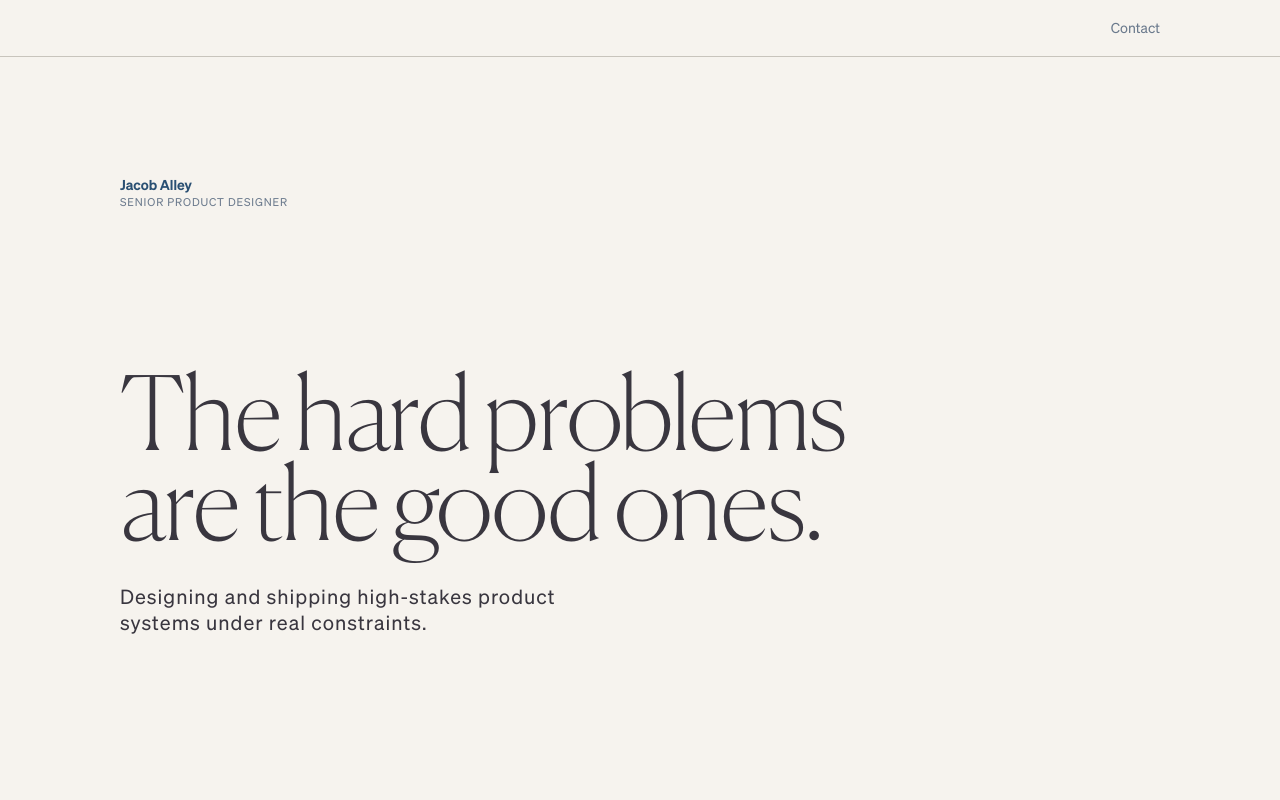
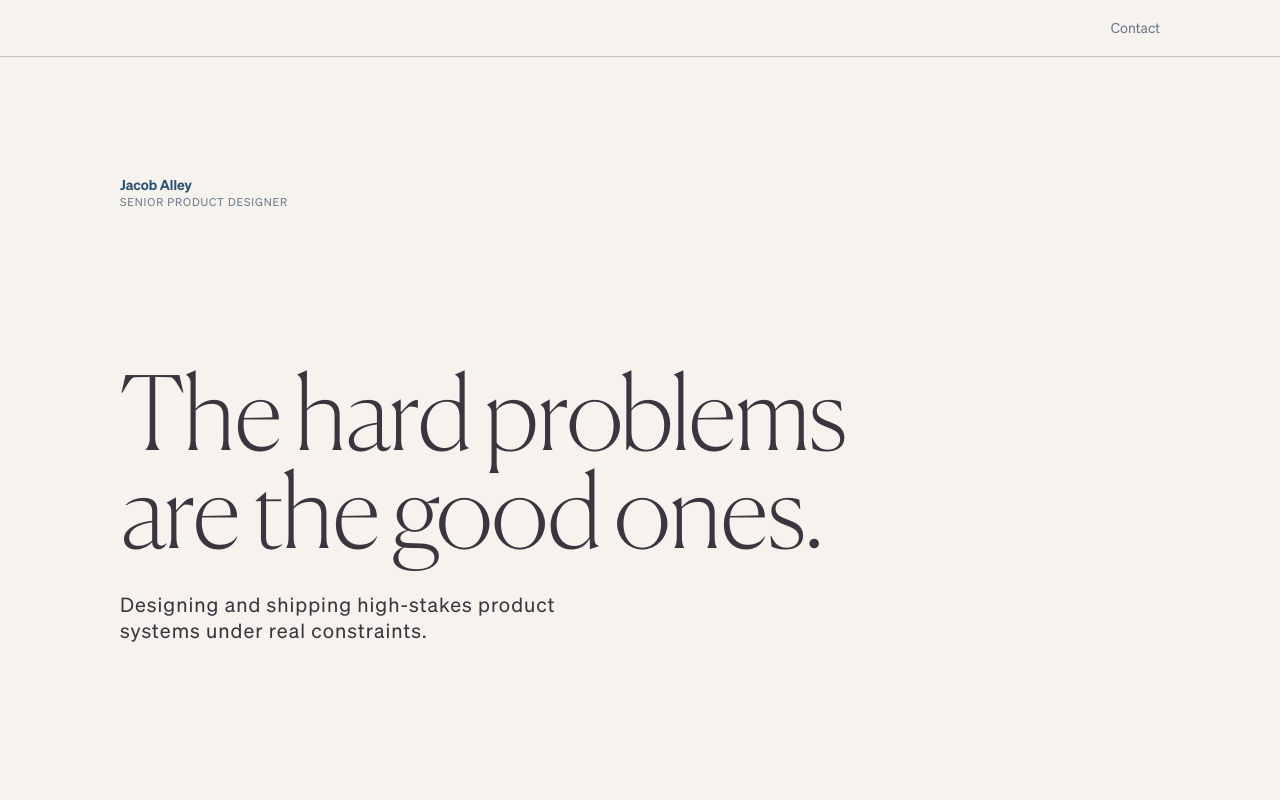
Before and after one commit to nightprince-leo/jacob-portfolio, a Next.js app: page / in a window 1280 px wide. Shown: the top 800 px of the page. Built offline with nearby package versions, Linux system fonts and the light colour scheme.

Commit message:
Update Hero.module.css to increase gap size from var(--space-1) to var(--space-2) for improved spacing in the layout.

```diff
--- a/components/Hero.module.css
+++ b/components/Hero.module.css
@@ -65,7 +65,7 @@
   color: var(--color-ink);
   display: flex;
   flex-direction: column;
-  gap: var(--space-1);
+  gap: var(--space-2);
 }
 
 .line {
```
